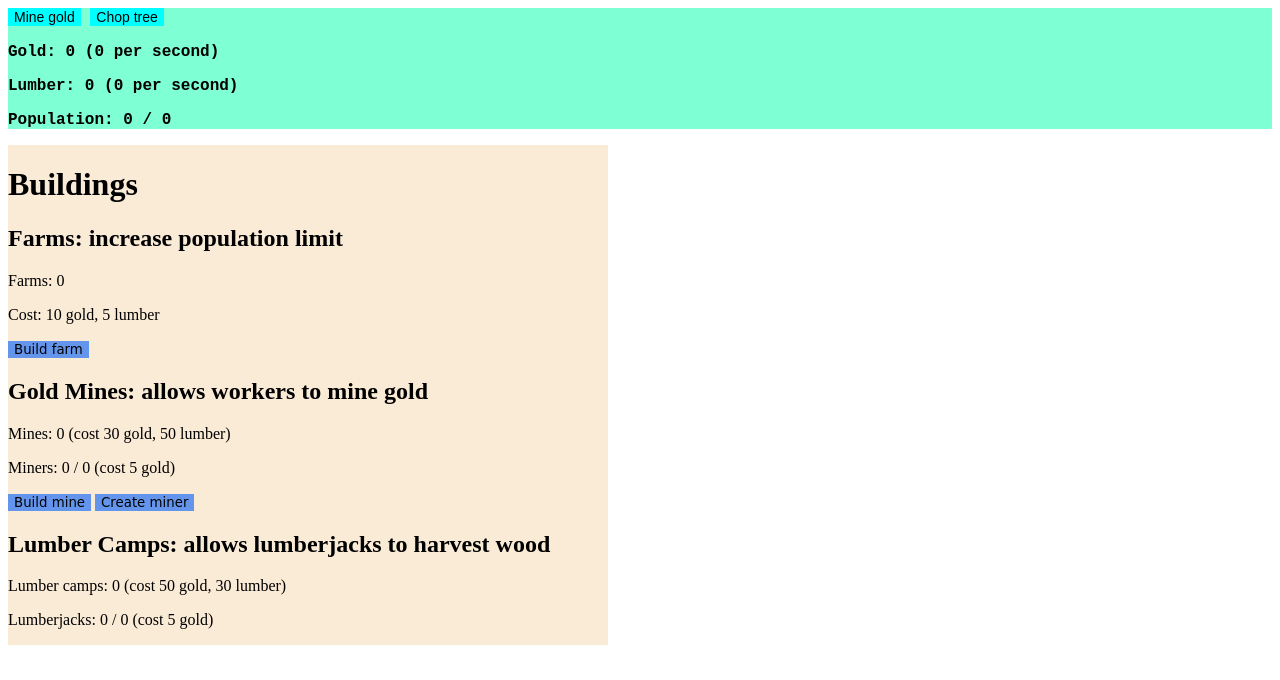
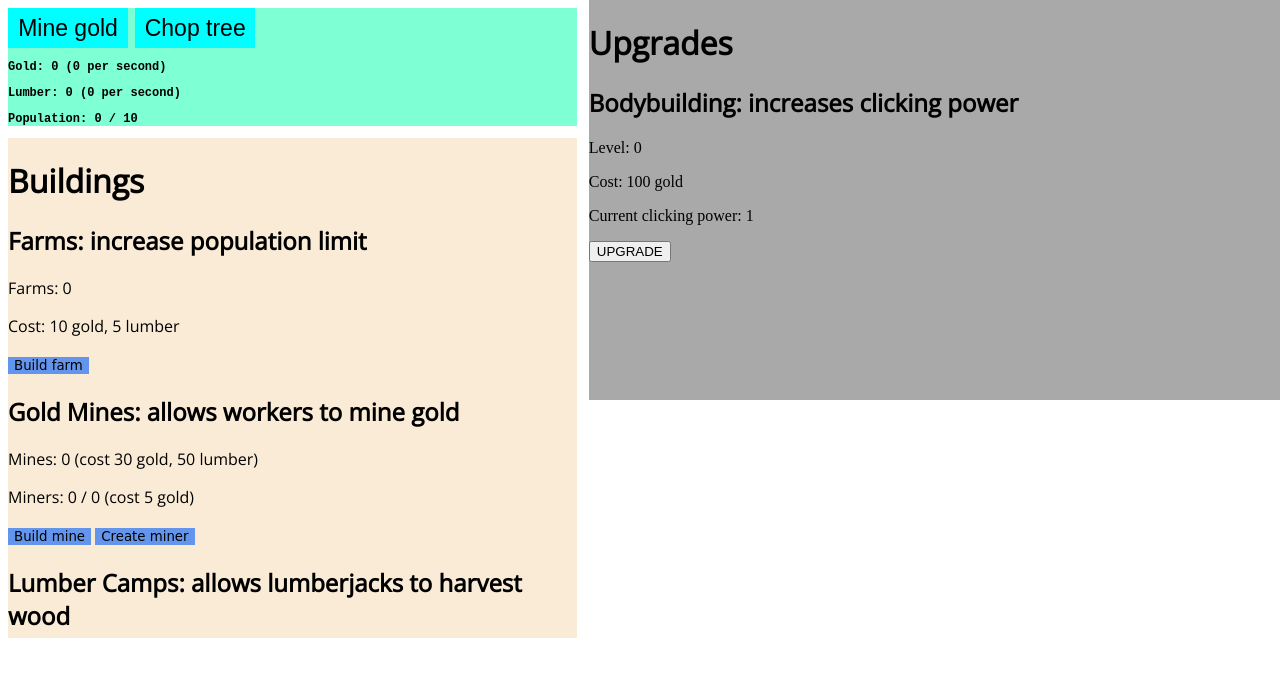
Before and after one commit to oshogun/dogooclicker, a plain HTML site: page index.html in a window 1280 px wide. Drawn offline with nearby package versions, Linux system fonts and the light colour scheme; a web font is replaced by a local one.

Commit message:
Implemented upgrades

```diff
--- a/index.html
+++ b/index.html
@@ -3,15 +3,16 @@
         <meta charset="UTF-8">
     <head>
         <link rel="stylesheet" type="text/css" href="interface.css" />
+        <link href="https://fonts.googleapis.com/css?family=Open+Sans|Sansita" rel="stylesheet">
         <title> Dogoo Clicker </title>
     </head>
     <body onload="init()">
         <div class="resources">
-            <button type="button" class="mining" onclick="increaseGold(1)"> Mine gold </button>
-            <button type="button" class="mining" onclick="increaseLumber(1)"> Chop tree </button>
+            <button type="button" class="mining" onclick="clickGold()"> Mine gold </button>
+            <button type="button" class="mining" onclick="clickLumber()"> Chop tree </button>
             <p>Gold: <span id="gold">0</span> (<span id="goldPerSec">0</span> per second)</p>
             <p>Lumber: <span id="lumber">0</span> (<span id="lumberPerSec">0</span> per second)</p>
-            <p>Population: <span id="current_pop">0</span> / <span id="pop_limit">0</span></p>
+            <p>Population: <span id="current_pop">0</span> / <span id="pop_limit">10</span></p>
         </div>
         <div class="buildings">
             <h1> Buildings </h1>
@@ -44,6 +45,14 @@
             <button type="button" class="build" id="buildSawmill" onclick="buildSawmill()"> Build sawmill </button>
             <button type="button" class="build" id="buyWorker" onclick="buyWorker()"> Create worker</button>
         </div>
+        <div class="upgrades">
+            <h1>Upgrades</h1>
+            <h2>Bodybuilding: increases clicking power</h2>
+            <p>Level: <span id= bodybuilding>0</span></p>
+            <p>Cost: <span id=bodybuildingCost>100</span> gold</p>
+            <p>Current clicking power: <span id="click_power">1</span></p>
+            <button type="button" class="upgrade" id="upgradeBodybuilding" onclick="upgradeBodybuilding()"> UPGRADE </button>
+        </div>
         <script type="text/javascript" src="main.js"></script>
     </body>
 </html>
--- a/interface.css
+++ b/interface.css
@@ -1,24 +1,36 @@
 .resources {
     background-color: aquamarine;
     font-family: monospace;
-    font-size: 16px;
+    font-size: 12px;
     font-weight: bold;
+    width:45%;
 }
 button.mining {
     border: none;
     background-color:aqua;
-    size:20px;
-    font-size:14px;
-    font-family: fantasy;
+    width: 120px;
+    height: 40px;
+    font-size:23px;
+    font-family: 'Sansita', sans-serif;
     text-align: center;
     display: inline-block;
+}
+.upgrades {
+    background-color: darkgray;
+    position: absolute;
+    right:0;
+    top:0;
+    width:54%;
+    height: 400px;
+    overflow-y: scroll;
 }
 
 .buildings {
     background-color: antiquewhite;
     overflow-y:scroll;
+    font-family: 'Open Sans', sans-serif;
     height: 500px;
-    width: 600px;
+    width: 45%;
 }
 
 button.build {
@@ -29,3 +41,12 @@ button.build {
     text-align: center;
     display: inline-block;
 }
+
+
+h1 {
+    font-family:'Open Sans', sans-serif;
+}
+
+h2 {
+    font-family:'Open Sans', sans-serif;
+}
--- a/main.js
+++ b/main.js
@@ -1,5 +1,7 @@
+// Main variables
 var gold_multiplier = 1;
 var lumber_multiplier = 1;
+var click_power = 1;
 var gold = 0;
 var lumber = 0;
 var population = 0;
@@ -21,6 +23,15 @@ var max_traders = 0;
 var sawmills = 0;
 var workers = 0;
 var max_workers = 0;
+
+var bodybuildingLevel = 0;
+
+function clickGold() {
+    increaseGold(click_power);
+}
+function clickLumber() {
+    increaseLumber(click_power);
+}
 
 function init() {
     var greetings = [
@@ -156,7 +167,7 @@ function buyTrader() {
         traders = traders + 1;
         gold -= traderCost;
         population++;
-        gold_multiplier+= Math.floor(Math.pow(traders, Math.E));
+        gold_multiplier+=  traders * Math.ceil(Math.random() * 10);
     }
     var nextGoldCost = Math.floor(40 * Math.pow(1.1, traders));
     document.getElementById("gold").innerHTML = gold;
@@ -191,7 +202,7 @@ function buyWorker() {
         workers = workers + 1;
         gold -= workerCost;
         population++;
-        lumber_multiplier += Math.floor(Math.pow(workers, Math.E));
+        lumber_multiplier += workers * Math.ceil(Math.random() * 10);
     }
     var nextGoldCost = Math.floor(40 * Math.pow(1.1, workers));
     document.getElementById("gold").innerHTML = gold;
@@ -200,6 +211,20 @@ function buyWorker() {
     document.getElementById("current_pop").innerHTML = population;
 }
 
+function upgradeBodybuilding() {
+    var bodybuildingCost = Math.floor(100 * Math.pow(bodybuildingLevel, 1.1));
+    if (gold >= bodybuildingCost) {
+        gold -= bodybuildingCost;
+        bodybuildingLevel++;
+        click_power += Math.ceil(Math.LOG10E * Math.pow(bodybuildingLevel, Math.random()));
+    }
+    var nextCost = Math.floor(100 *  Math.pow(bodybuildingLevel, 1.1));
+    document.getElementById("bodybuilding").innerHTML = bodybuildingLevel;
+    document.getElementById("bodybuildingCost").innerHTML = nextCost;
+    document.getElementById("click_power").innerHTML = click_power;
+    document.getElementById("gold").innerHTML = gold;
+}
+
 window.setInterval(function() {
     document.getElementById("goldPerSec").innerHTML = miners * gold_multiplier;
     document.getElementById("lumberPerSec").innerHTML = lumberjacks * lumber_multiplier;
```
Also changed, not shown: cat.jpg (added).
